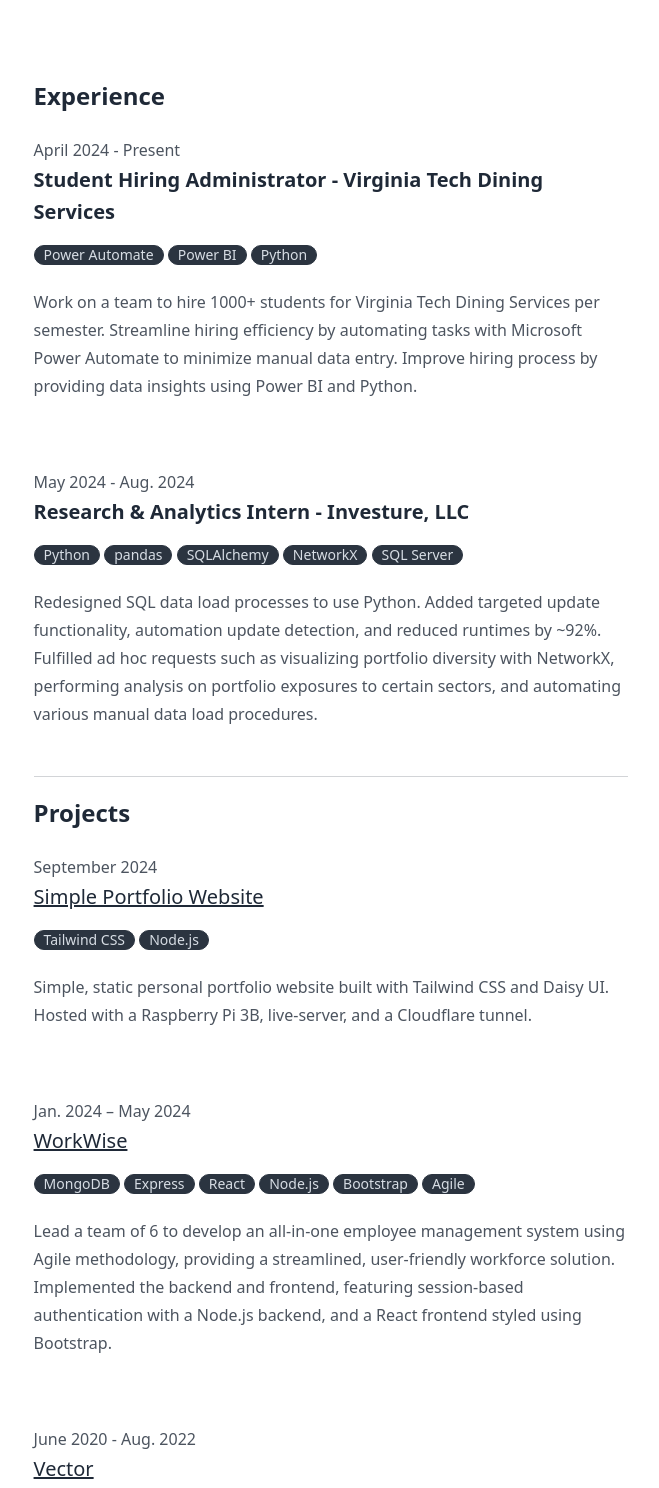
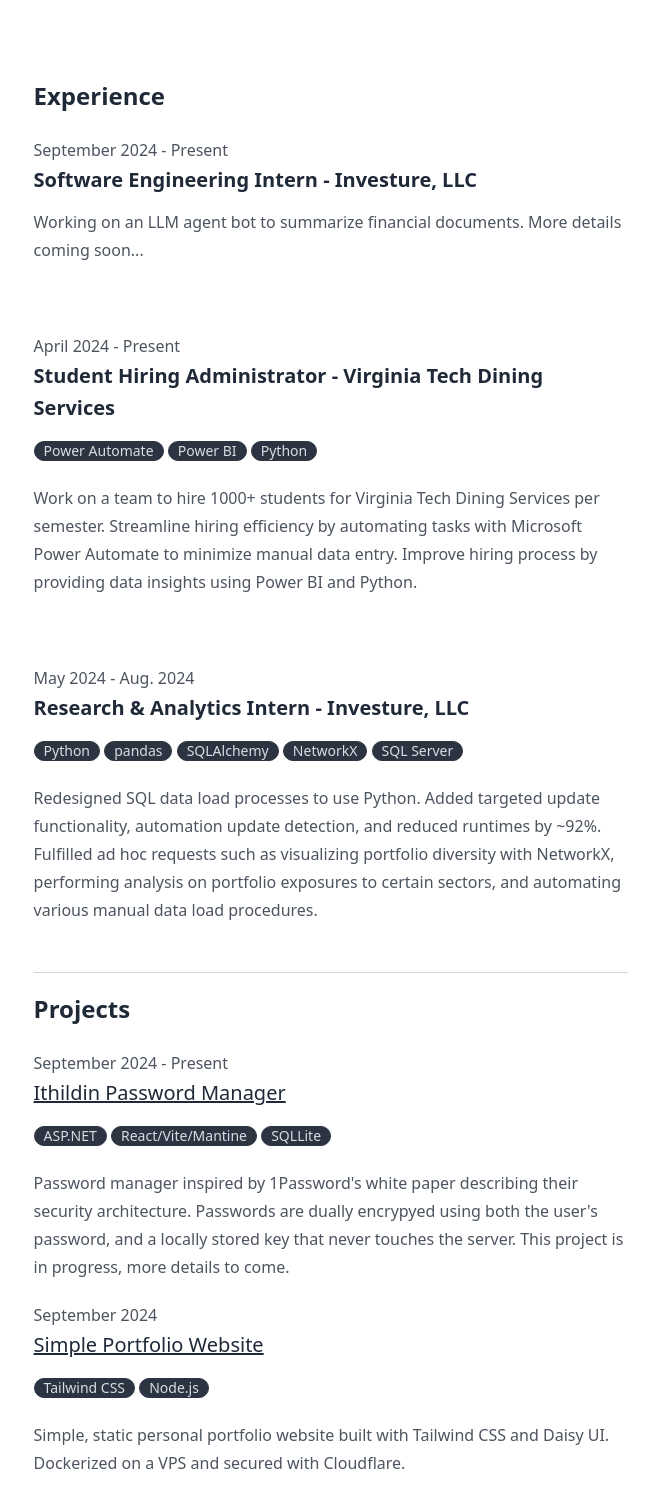
Before and after one commit to maxjschneider/minimal-portfolio, a website: page src/index.html in a window 1280 px wide. Shown: the part 740-2228 px from the top of the page, without its empty margins (309-968 px from the left). Drawn offline with nearby package versions, Linux system fonts and the light colour scheme; files that its build step writes are made by us from their sources.

Commit message:
updated work experience and projects

```diff
--- a/src/index.html
+++ b/src/index.html
@@ -59,6 +59,19 @@
     <article id="experience" class="prose s:w-3/4">
       <h2 class="mt-5">Experience</h2>
 
+      <p class="mb-0">September 2024 - Present</p>
+      <h3 class="mt-0">Software Engineering Intern - Investure, LLC</h3>
+
+      <!-- <span class="badge badge-neutral">Python</span>
+      <span class="badge badge-neutral">Autogen</span>
+      <span class="badge badge-neutral">Selenium</span> -->
+
+      <p>
+      Working on an LLM agent bot to summarize financial documents. More details coming soon...
+      </p>
+
+      <br />
+
       <p class="mb-0">April 2024 - Present</p>
       <h3 class="mt-0">Student Hiring Administrator - Virginia Tech Dining Services</h3>
 
@@ -96,6 +109,18 @@
     <article id="projects" class="prose s:w-3/4">
       <h2 class="mt-5">Projects</h2>
 
+      <p class="mb-0">September 2024 - Present</p>
+      <h3 class="mt-0"><a href="https://github.com/maxjschneider/ithildin" target="_blank" class="link">Ithildin Password Manager</a></h3>
+
+      <span class="badge badge-neutral">ASP.NET</span>
+      <span class="badge badge-neutral">React/Vite/Mantine</span>
+      <span class="badge badge-neutral">SQLLite</span>
+
+      <p>
+        Password manager inspired by 1Password's white paper describing their security architecture. Passwords are dually encrypyed
+        using both the user's password, and a locally stored key that never touches the server. This project is in progress, more details to come.
+      </p>
+
       <p class="mb-0">September 2024</p>
       <h3 class="mt-0"><a href="https://github.com/maxjschneider/minimal-portfolio" target="_blank" class="link">Simple Portfolio Website</a></h3>
 
@@ -103,7 +128,7 @@
       <span class="badge badge-neutral">Node.js</span>
 
       <p>
-        Simple, static personal portfolio website built with Tailwind CSS and Daisy UI. Hosted with a Raspberry Pi 3B, live-server, and a Cloudflare tunnel.
+        Simple, static personal portfolio website built with Tailwind CSS and Daisy UI. Dockerized on a VPS and secured with Cloudflare.
       </p>
 
       <br />
```
